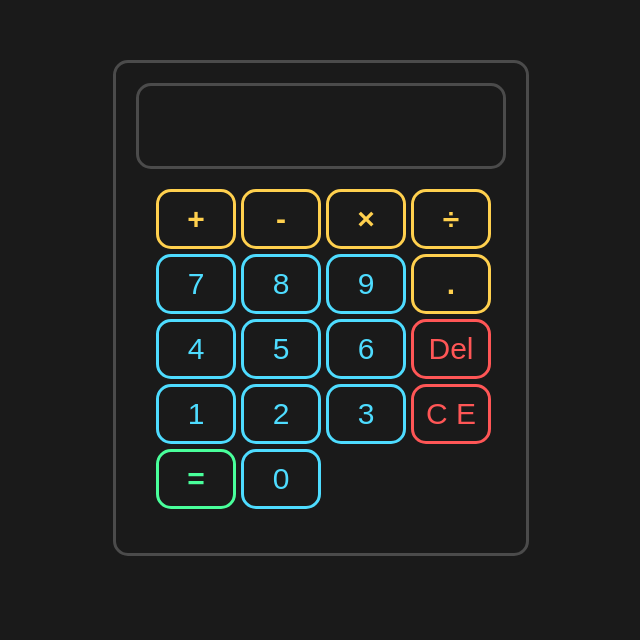
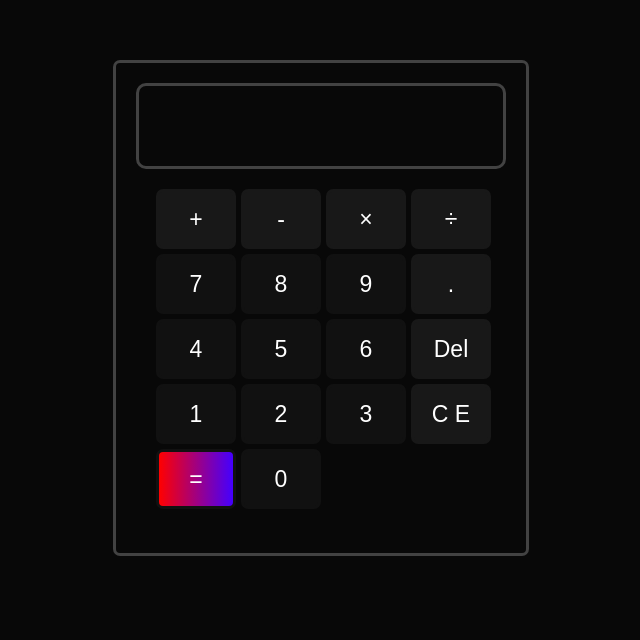
Before and after one commit to AlexCats1/calculator-web, a plain HTML site: page index.html in a window 1280 px wide. Shown: the part 160-800 px from the top of the page, without its empty margins (319-959 px from the left). Drawn offline with Linux system fonts and the light colour scheme.

Commit message:
ui changes done

```diff
--- a/Styles/page_styles.css
+++ b/Styles/page_styles.css
@@ -16,16 +16,15 @@ body {
 }
 
 .calculator {
-    background: #1a1a1a;
     width: 370px;
     height: 450px;
     padding: 20px;
-    border: 3px solid #4b4b4b;
-    border-radius: 15px;
+    border: 3px solid #424242;
+    border-radius: 7px;
 }
 
 .background {
-    background: #1a1a1a;
+    background: #080808;
     position: fixed;
     top: 0;
     left: 0;
@@ -36,9 +35,9 @@ body {
 
 .result_box {
     display: flex;
-    background: #1a1a1a;
-    border: 3px solid #4b4b4b;
-    border-radius: 15px;
+    background: transparent;
+    border: 3px solid #424242;
+    border-radius: 10px;
     height: 80px;
 }
 
@@ -55,32 +54,24 @@ input:focus {
 }
 
 button {
-    background: transparent;
-    border: 3px solid #4edcff;
-    color: #4edcff;
+    background: rgb(17, 17, 17);
+    border: 3px solid rgb(17, 17, 17);
+    color: white;
     width: 80px;
     height: 60px;
-    font-size: 30px;
+    font-size: 23px;
     text-align: center;
-    transition: 0.2s;
-    border-radius: 15px;
+    transition: 0.1s;
+    border-radius: 7px;
 }
 
-.operator_symbol_button {
-    font-weight: bold;
-    color: #ffd04e;
-    border: 3px solid #ffd04e;
-}
-
-.delete_buttons {
-    border: 3px solid #ff5656;
-    color: #ff5656;
+.operator_button {
+    border: 3px solid #181818;
+    background: #181818;
 }
 
 .get_result_button {
-    font-weight: bold;
-    border: 3px solid #49ff9b;
-    color: #49ff9b;
+    background-image: linear-gradient(to right, #ff0000, #4400ff 100%);
 }
 
 button:hover {
@@ -94,6 +85,7 @@ button:hover {
     justify-items: center;
     padding: 20px;
     gap: 5px;
+    align-items: center;
 }
 
 a {
--- a/index.html
+++ b/index.html
@@ -21,29 +21,29 @@
 
             <div class="calculator_buttons_container">
 
-                <button class="operator_symbol_button" onclick="appendSymbol('+')">+</button>
-                <button class="operator_symbol_button" onclick="appendSymbol('-')">-</button>
-                <button class="operator_symbol_button" onclick="appendSymbol('×')">×</button>
-                <button class="operator_symbol_button" onclick="appendSymbol('÷')">÷</button>
+                <button class="operator_button" onclick="appendSymbol('+')">+</button>
+                <button class="operator_button" onclick="appendSymbol('-')">-</button>
+                <button class="operator_button" onclick="appendSymbol('×')">×</button>
+                <button class="operator_button" onclick="appendSymbol('÷')">÷</button>
 
                 <button onclick="appendSymbol('7')">7</button>
                 <button onclick="appendSymbol('8')">8</button>
                 <button onclick="appendSymbol('9')">9</button>
 
-                <button class="operator_symbol_button" onclick="appendSymbol('.')">.</button>
+                <button class="operator_button" onclick="appendSymbol('.')">.</button>
 
                 <button onclick="appendSymbol('4')">4</button>
                 <button onclick="appendSymbol('5')">5</button>
                 <button onclick="appendSymbol('6')">6</button>
 
 
-                <button class="delete_buttons" onclick="eraseLastCharacter()">Del</button>
+                <button class="operator_button" onclick="eraseLastCharacter()">Del</button>
 
                 <button onclick="appendSymbol('1')">1</button>
                 <button onclick="appendSymbol('2')">2</button>
                 <button onclick="appendSymbol('3')">3</button>
 
-                <button class="delete_buttons" onclick="eraseAll()">C E</button>
+                <button class="operator_button" onclick="eraseAll()">C E</button>
 
                 <button class="get_result_button" onclick="calculateResult()">=</button>
 
```
